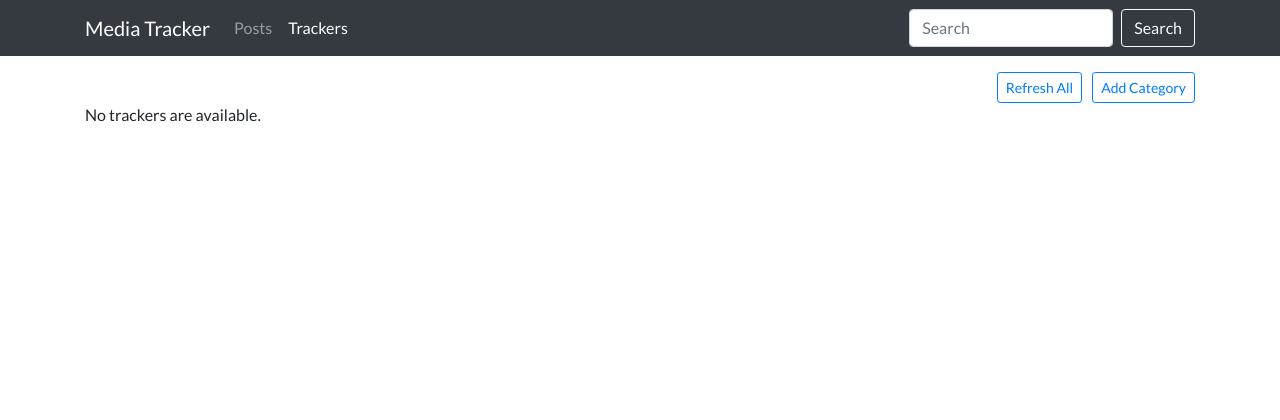
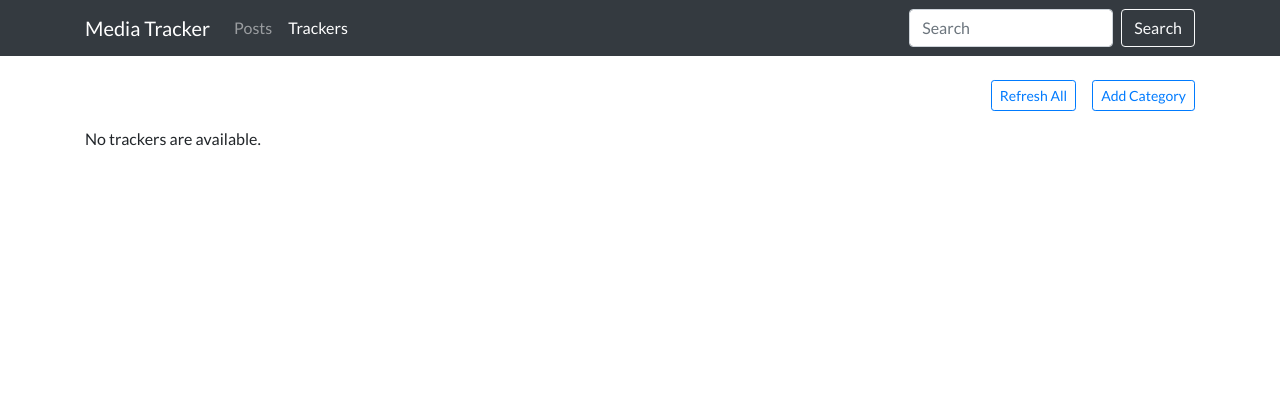
Before and after one commit to pushpreet/mediatracker, a Django app: page /tracker/ in a window 1280 px wide. Shown: the top 420 px of the page. Run offline with Django 3.2, Linux system fonts and the light colour scheme; data that the repository does not hold is empty; some libraries are stand-ins or nearby versions.

Commit message:
change ui

```diff
--- a/tracker/static/tracker/css/style.css
+++ b/tracker/static/tracker/css/style.css
@@ -10,19 +10,29 @@ a.custom-header:hover {
 
 body {
   min-height: 75rem;
-  padding-top: 4.5rem;
+  padding-top: 4rem;
 }
 
 img {
   object-fit: cover;
   width: 100%;
-  max-height: 100px;
+  max-height: 6.25rem;
 }
 
 .flex-item {
-  padding: 0 5px;
+  padding: 0 0.5rem;
 }
 
 .flex-row {
-  margin: 0 -5px;
+  margin: 0 -0.5rem;
 }
+
+.card {
+  margin-top: 1rem;
+  margin-bottom: 1rem;
+}
+
+#trackerNav {
+  margin-top: 1rem;
+  margin-bottom: 1rem;
+}
--- a/tracker/templates/tracker/tracker_list.html
+++ b/tracker/templates/tracker/tracker_list.html
@@ -2,7 +2,7 @@
 {% load humanize %}
 
 {% block content %}
-    <nav class="d-flex flex-row justify-content-end">
+    <nav id="trackerNav" class="d-flex flex-row justify-content-end">
         <div class="flex-item">
             <button class="btn btn-sm btn-outline-primary" type="submit">Refresh All</button>
         </div>
```
